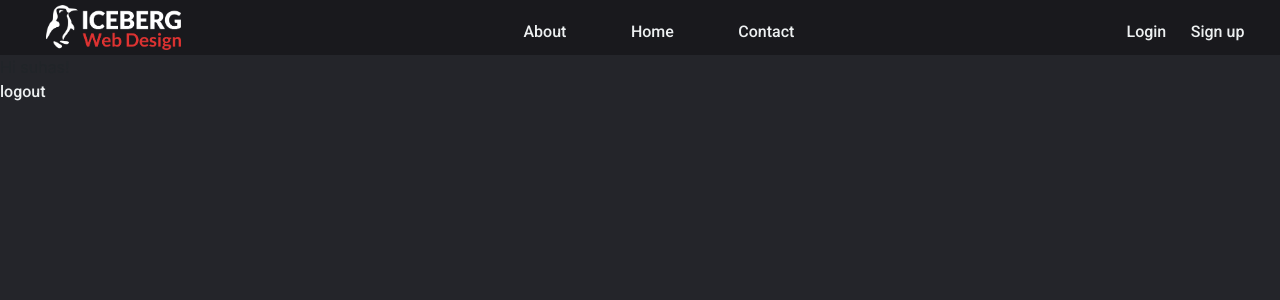
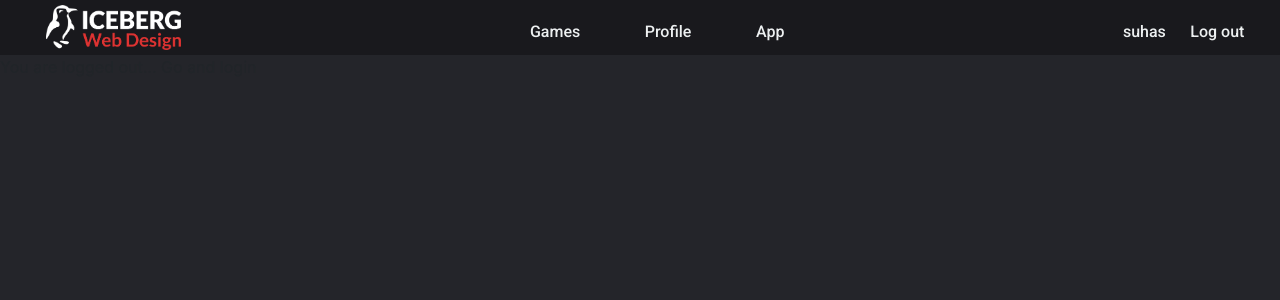
Before and after one commit to Suhas1998/CardsGame, a Django app: page / in a window 1280 px wide. Shown: the top 300 px of the page. Run offline with Django 3.2, Linux system fonts and the light colour scheme; a user stored in the database is signed in; some libraries are stand-ins or nearby versions.

Commit message:
Profile added

```diff
--- a/config/settings.py
+++ b/config/settings.py
@@ -124,8 +124,12 @@
 ]
 
 STATIC_URL = '/static/'
+
+MEDIA_ROOT = os.path.join(BASE_DIR, 'media')
+MEDIA_URL = '/media/'
+
 AUTH_USER_MODEL = 'users.CustomUser'
-LOGIN_REDIRECT_URL = 'home'
+LOGIN_REDIRECT_URL = 'profile'
 LOGOUT_REDIRECT_URL = 'home'
 EMAIL_BACKEND = "django.core.mail.backends.filebased.EmailBackend"
 EMAIL_FILE_PATH = os.path.join(BASE_DIR, "sent_emails")
--- a/config/urls.py
+++ b/config/urls.py
@@ -17,6 +17,9 @@
 from django.urls import path, include
 from django.views.generic.base import TemplateView
 from django.contrib.auth import views
+from django.conf import settings
+from django.conf.urls.static import static
+
 
 urlpatterns = [
     path('', TemplateView.as_view(template_name='home.html'), name='home'),
@@ -24,3 +27,6 @@
     path('users/', include('users.urls')),
     path('users/', include('django.contrib.auth.urls')),
 ]
+
+if settings.DEBUG:
+    urlpatterns += static(settings.MEDIA_URL, document_root = settings.MEDIA_ROOT)
--- a/templates/base.html
+++ b/templates/base.html
@@ -26,15 +26,26 @@
 
 
     <ul class="nav_links">
-      <li><a href="#contact">About</a></li>
-      <li><a href="{% url 'home' %}">Home</a></li>
-      <li><a href="#contact">Contact</a></li>
+      {% if user.is_authenticated %}
+        <li><a href="#Games">Games</a></li>
+        <li><a href="{% url 'profile' %}">Profile</a></li>
+        <li><a href="#App">App</a></li>
+      {% else %}
+        <li><a href="#contact">About</a></li>
+        <li><a href="{% url 'home' %}">Home</a></li>
+        <li><a href="#contact">Contact</a></li>
+      {% endif %}
     </ul>
 
 
     <div class="nav_links">
-      <a href="{% url 'login' %}">Login</a>
-      <a href="{% url 'signup' %}">Sign up</a>
+      {% if user.is_authenticated %}
+        <a href="#">{{ user.username }}</a>
+        <a href="{% url 'logout' %}">Log out</a>
+      {% else %}
+        <a href="{% url 'login' %}">Login</a>
+        <a href="{% url 'signup' %}">Sign up</a>
+      {% endif %}
     </div>
 
   </header>
--- a/templates/home.html
+++ b/templates/home.html
@@ -3,9 +3,5 @@
 {% block title %}Home{% endblock %}
 
 {% block content %}
-{% if user.is_authenticated %}
-  Hi {{ user.username }}!
-  <p><a href="{% url 'logout' %}">logout</a></p>
-{% else %}
-{% endif %}
+<p>You are logged out... Go and login</p>
 {% endblock %}
--- a/users/admin.py
+++ b/users/admin.py
@@ -4,6 +4,7 @@
 
 from .forms import CustomUserCreationForm, CustomUserChangeForm
 from .models import CustomUser
+from .models import Profile
 
 class CustomUserAdmin(UserAdmin):
     add_form = CustomUserCreationForm
@@ -12,3 +13,4 @@
     list_display = ['email', 'username',]
 
 admin.site.register(CustomUser, CustomUserAdmin)
+admin.site.register(Profile)
--- a/users/models.py
+++ b/users/models.py
@@ -9,3 +9,10 @@
 
     def __str__(self):
         return self.username
+
+class Profile(models.Model):
+  user = models.OneToOneField(CustomUser, on_delete= models.CASCADE)
+  image = models.ImageField(default= "default.jpg", upload_to="profile_pics" )
+
+  def __str__(self):
+    return f'{self.user.username} Profile'
--- a/users/urls.py
+++ b/users/urls.py
@@ -1,6 +1,8 @@
 from django.urls import path
 from .views import SignUpView
+from django.views.generic.base import TemplateView
 
 urlpatterns = [
     path('signup/', SignUpView.as_view(), name='signup'),
+    path('profile/', TemplateView.as_view(template_name='profile.html'), name='profile')
 ]
```
Also changed, not shown: templates/profile.html (added, +12 -0 lines), db.sqlite3, media/default.jpg (added), media/profile_pics/Factech_Template_2020-01.png (added), media/profile_pics/Factech_Template_2020-02.png (added), users/migrations/0002_profile.py (added).
